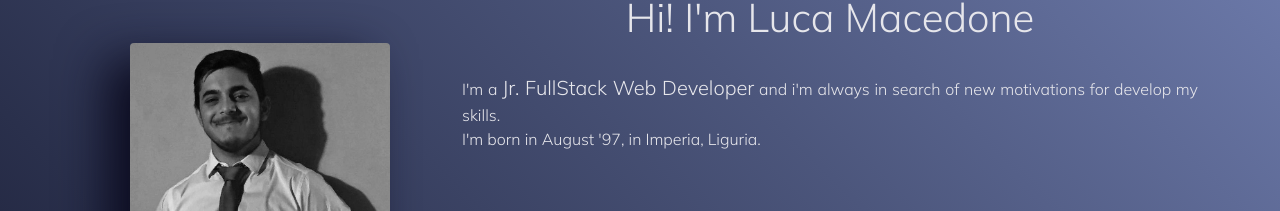
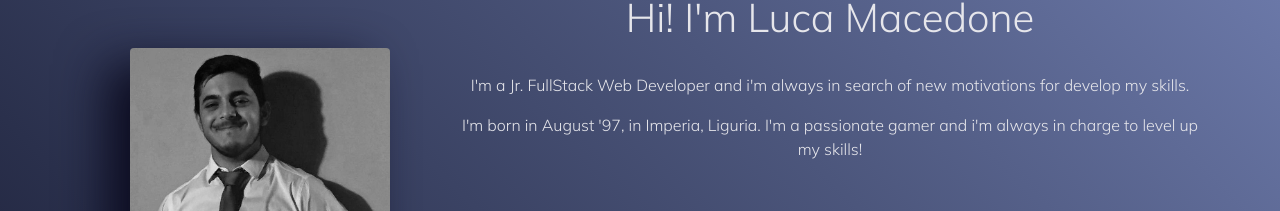
Before and after one commit to luca-macedone/vite-boolfolio, a Vue app: page / in a window 1280 px wide. Shown: the part 136-347 px from the top of the page. Built offline with nearby package versions, Linux system fonts and the light colour scheme; no server answers.

Commit message:
refactor content

```diff
--- a/src/styles/partials/_AppHome.scss
+++ b/src/styles/partials/_AppHome.scss
@@ -26,7 +26,8 @@ p {
 .technologies-wrapper {
     max-height: 100px;
     width: 100%;
-    background-color: rgba($ms-tertiary, .35);
+    box-shadow: -1rem 1rem 2.5rem $ms-secondary;
+    background-color: rgba($ms-tertiary, .2);
     // background-image: linear-gradient(to right, rgba(#222243, .25), rgba(#1d1e3c, .25), rgba(#191b35, .25), rgba(#15172f, .5), rgba(#111328, .5), rgba(#111328, .75), rgba(#111328, .75), rgba(#111328, .5), rgba(#15172f, .5), rgba(#191b35, .25), rgba(#1d1e3c, .25), rgba(#222243, .25));
 
     img {
--- a/src/views/AppHome.vue
+++ b/src/views/AppHome.vue
@@ -85,17 +85,20 @@ export default {
             <div class="col-12 col-lg-8 d-flex flex-column justify-content-between align-items-center">
                 <div class="w-100">
                     <h1 class="fw-light text-center py-4 ">Hi! I'm Luca Macedone</h1>
-                    <p class=" ms-text-light fw-light">
-                        I'm a <span class="fs-5">Jr. FullStack Web Developer</span>
-                        and i'm always in search of new motivations for develop my skills. <br />
-                        I'm born in August '97, in Imperia, Liguria.
+                    <p class=" ms-text-light fw-light text-center">
+                        I'm a Jr. FullStack Web Developer
+                        and i'm always in search of new motivations for develop my skills.
+                    </p>
+                    <p class=" ms-text-light fw-light text-center">
+                        I'm born in August '97, in Imperia, Liguria. I'm a passionate gamer and i'm always in charge to
+                        level up my skills!
                     </p>
                 </div>
 
                 <div class="w-100">
                     <h3 class="ms-text-light mt-5">Technologies</h3>
                     <div
-                        class="technologies-wrapper d-flex justify-content-center align-items-center gap-3 flex-wrap p-3 my-3 shadow rounded">
+                        class="technologies-wrapper d-flex justify-content-center align-items-center gap-3 flex-wrap p-3 my-3 rounded">
                         <img :src="store.images_folder + icon.svg" class="img-fluid" :alt="icon.name"
                             v-for="icon in technologies" loading="lazy" :title="icon.name">
                     </div>
```
